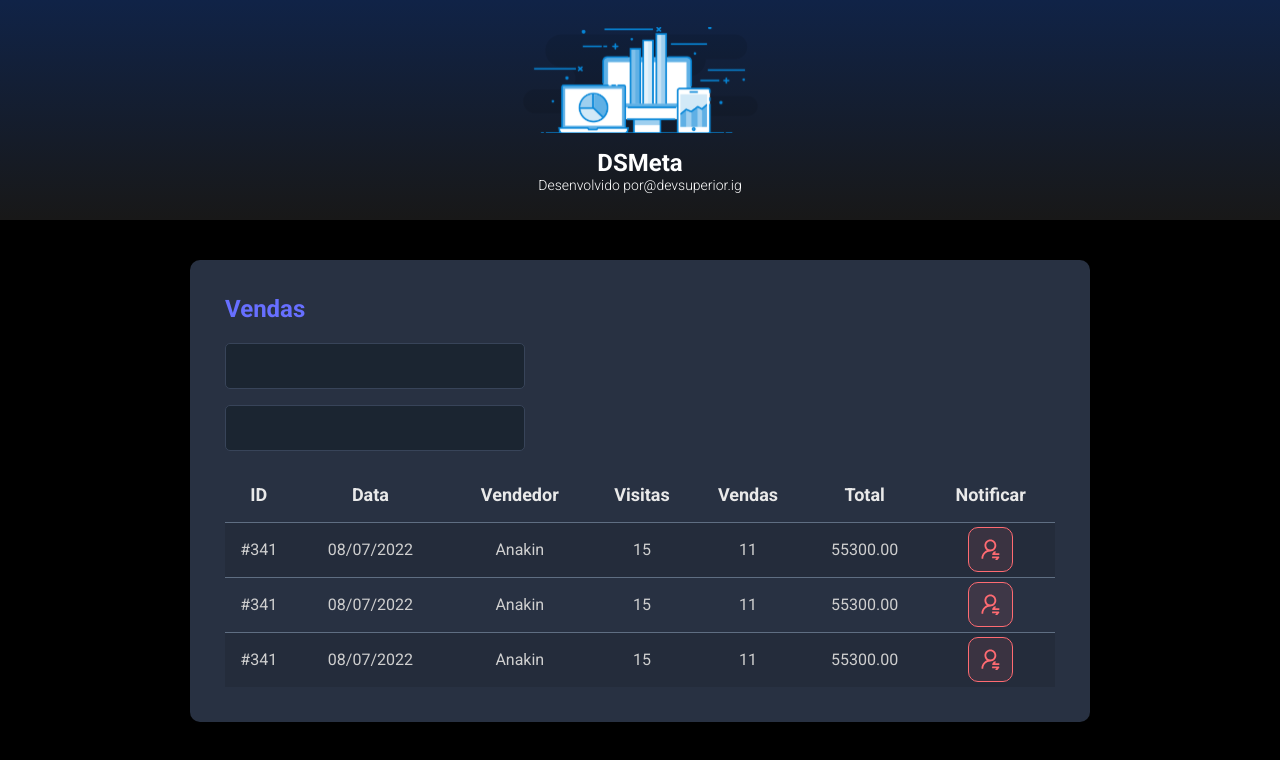
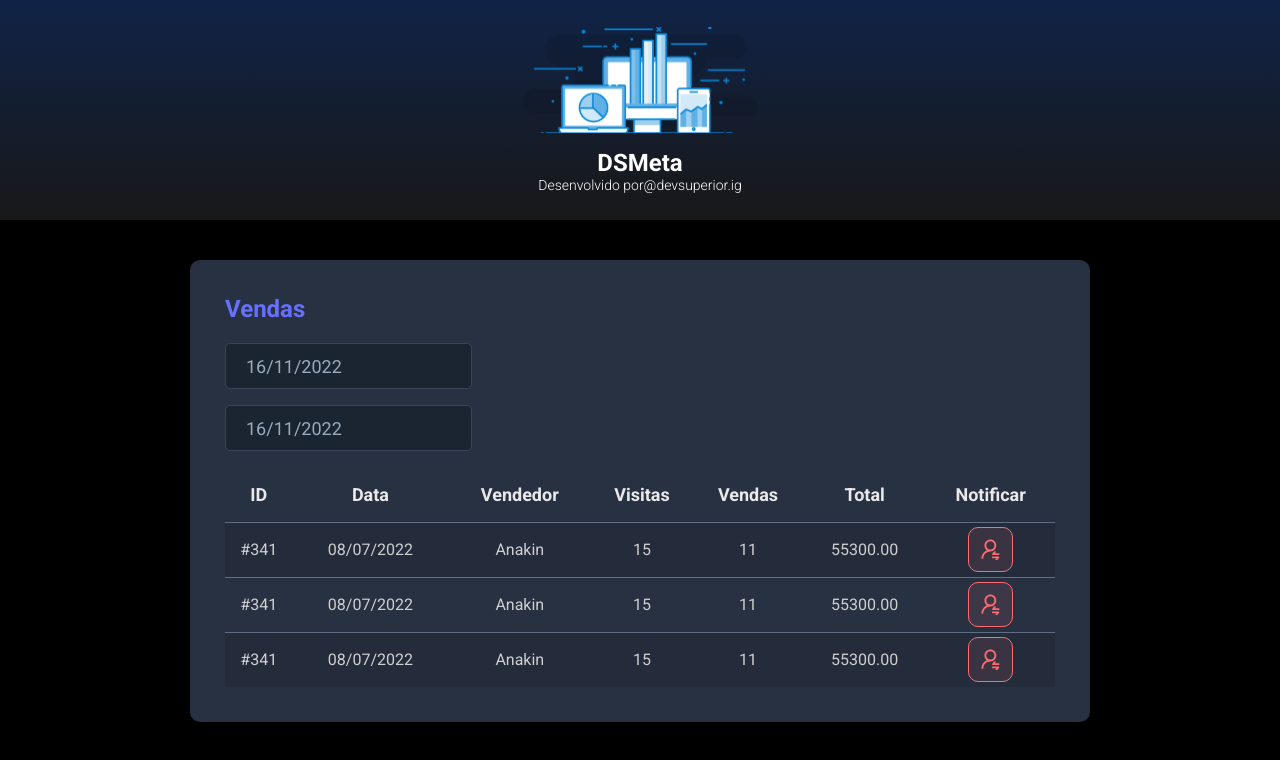
Before and after one commit to viniciuslopes98/dsmeta, a React (Vite) app in the folder frontend/: page / in a window 1280 px wide. Shown: the top 760 px of the page. Built offline with nearby package versions, Linux system fonts and the light colour scheme.

Commit message:
Datepicker

```diff
--- a/frontend/package.json
+++ b/frontend/package.json
@@ -9,7 +9,9 @@
     "preview": "vite preview"
   },
   "dependencies": {
+    "@types/react-datepicker": "4.4.2",
     "react": "^18.2.0",
+    "react-datepicker": "4.8.0",
     "react-dom": "^18.2.0"
   },
   "devDependencies": {
--- a/frontend/src/components/SalesCard/index.tsx
+++ b/frontend/src/components/SalesCard/index.tsx
@@ -1,8 +1,7 @@
-import icon from "../../assets/img/notification-icon.svg"
-import NotificationButton from "../NotificationButton"
-import "./styles.css"
-
-
+import DatePicker from "react-datepicker";
+import "react-datepicker/dist/react-datepicker.css";
+import NotificationButton from "../NotificationButton";
+import "./styles.css";
 
 function SalesCard() {
   return (
@@ -10,10 +9,20 @@
       <h2 className="dsmeta-sales-title">Vendas</h2>
       <div>
         <div className="dsmeta-form-control-container">
-                <input className="dsmeta-form-control" type="text"/>
+          <DatePicker
+            selected={new Date()}
+            onChange={(date: Date) => {}}
+            className="dsmeta-form-control"
+            dateFormat="dd/MM/yyyy"
+          />
         </div>
         <div className="dsmeta-form-control-container">
-                <input className="dsmeta-form-control" type="text"/>
+          <DatePicker
+            selected={new Date()}
+            onChange={(date: Date) => {}}
+            className="dsmeta-form-control"
+            dateFormat="dd/MM/yyyy"
+          />
         </div>
       </div>
 
@@ -40,8 +49,9 @@
               <td>55300.00</td>
               <td>
                 <div className="dsmeta-red-btn-container">
-                            <NotificationButton/>
-                        </div></td>
+                  <NotificationButton />
+                </div>
+              </td>
             </tr>
             <tr>
               <td className="show992">#341</td>
@@ -52,8 +62,9 @@
               <td>55300.00</td>
               <td>
                 <div className="dsmeta-red-btn-container">
-                            <NotificationButton/>
-                        </div></td>
+                  <NotificationButton />
+                </div>
+              </td>
             </tr>
             <tr>
               <td className="show992">#341</td>
@@ -64,23 +75,15 @@
               <td>55300.00</td>
               <td>
                 <div className="dsmeta-red-btn-container">
-                            <NotificationButton/>
-                        </div></td>
+                  <NotificationButton />
+                </div>
+              </td>
             </tr>
-
           </tbody>
-
-
         </table>
       </div>
-
-
-
     </div>
-
-
-
-    )
+  );
 }
 
-  export default SalesCard
+export default SalesCard;
```
Also changed, not shown: 1 other file (tests, documents, lock files or other folders). Lines whose indentation alone changed are shown as unchanged.
